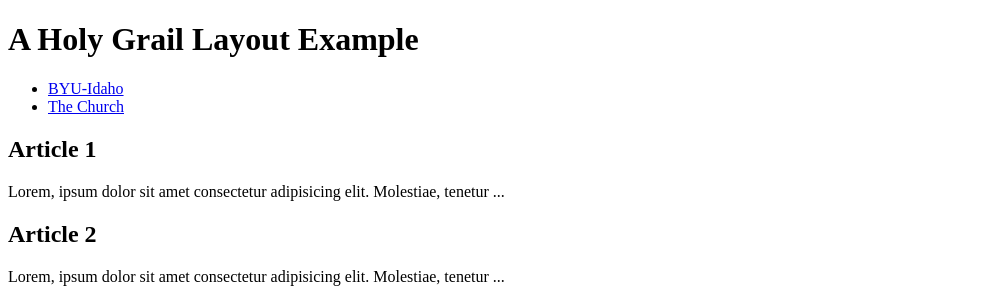
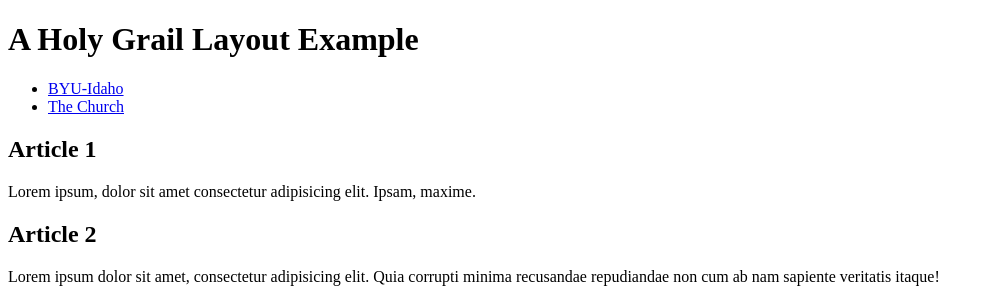
Before and after one commit to juanmartinezd7/wdd130, a plain HTML site: page week02/holygrail.html in a window 1280 px wide. Shown: the top 299 px of the page, without its empty margins (0-993 px from the left). Drawn offline with Linux system fonts and the light colour scheme; grey boxes are pictures that could not be loaded.

Commit message:
text changed

```diff
--- a/week02/holygrail.html
+++ b/week02/holygrail.html
@@ -24,13 +24,13 @@
         <section>
             <article>
                 <h2>Article 1</h2>
-                <p>Lorem, ipsum dolor sit amet consectetur adipisicing elit. Molestiae, tenetur ...</p>
+                <p>Lorem ipsum, dolor sit amet consectetur adipisicing elit. Ipsam, maxime.</p>
             </article>
         </section>
         <section>
             <article>
                 <h2>Article 2</h2>
-                <p>Lorem, ipsum dolor sit amet consectetur adipisicing elit. Molestiae, tenetur ...</p>
+                <p>Lorem ipsum dolor sit amet, consectetur adipisicing elit. Quia corrupti minima recusandae repudiandae non cum ab nam sapiente veritatis itaque!</p>
             </article>
         </section>
     </main>
```
